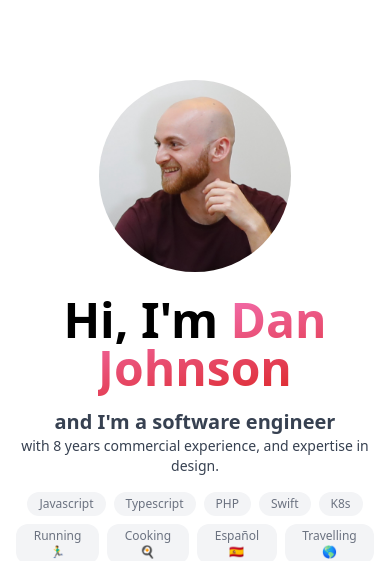
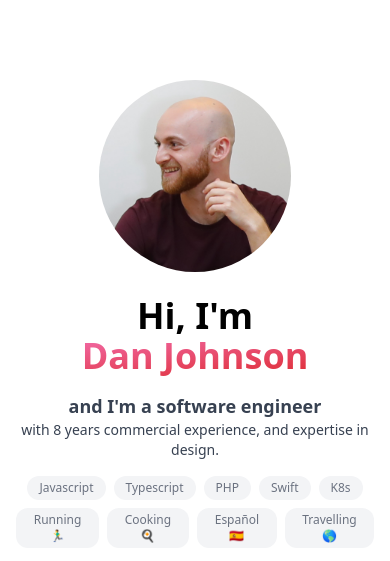
Before and after one commit to danjohnson95/danjohnson95, a Gatsby site: page / in a window 390 px wide. Shown: the top 561 px of the page. Built offline with nearby package versions, Linux system fonts and the light colour scheme; Gatsby itself is replaced by a stand-in of ours.

Commit message:
fix: mobile sizing

```diff
--- a/src/pages/index.tsx
+++ b/src/pages/index.tsx
@@ -23,8 +23,8 @@ const IndexPage: React.FC = () => (
     <Seo title="Home" />
     <div className="text-center md:text-left flex flex-col flex-col-reverse md:flex-row justify-between items-center mt-20">
       <div className="space-y-4">
-        <h1 className="text-5xl font-extrabold">Hi, I'm <span className="text-transparent bg-clip-text bg-gradient-to-br from-pink-400 to-red-600">Dan Johnson</span></h1>
-        <h2 className="text-xl font-bold text-gray-700">
+        <h1 className="text-4xl md:text-5xl font-extrabold">Hi, I'm <span className="block md:inline text-transparent bg-clip-text bg-gradient-to-br from-pink-400 to-red-600">Dan Johnson</span></h1>
+        <h2 className="text-lg md:text-xl font-bold text-gray-700">
           <div>and I'm a software engineer</div>
           <div className="text-sm font-medium">with 8 years commercial experience, and expertise in design.</div>
         </h2>
```
